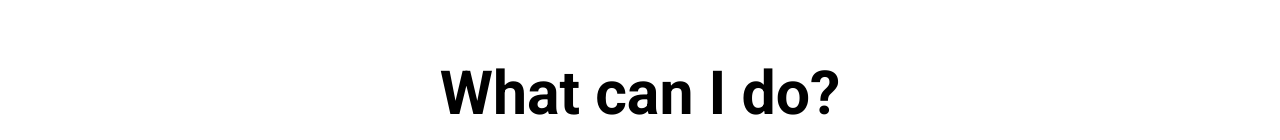
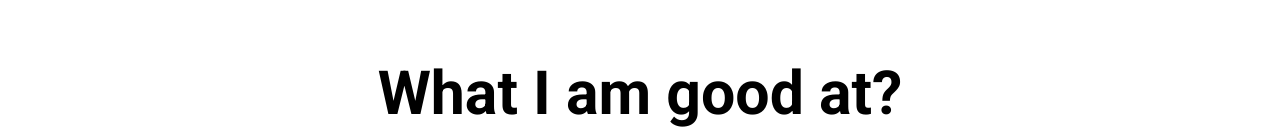
Before and after one commit to nahuelavila/portfolio, a Next.js app: page / in a window 1280 px wide. Shown: the part 804-944 px from the top of the page. Built offline with nearby package versions, Linux system fonts and the light colour scheme.

Commit message:
Change wid-card-title text

```diff
--- a/src/components/WIDCard.jsx
+++ b/src/components/WIDCard.jsx
@@ -5,7 +5,7 @@ export function WIDCard() {
         <div className="whatido wid-card-container p-6 sm:p-12 grid place-content-center">
             <article className="grid place-items-center text-center gap-6">
                 <div className="horizontal-line bg-white/10 h-0.5 "></div>
-                <p className="wid-card-title font-bold text-[3rem] leading-[2.5rem] sm:text-[3.8rem] sm:leading-[3rem]">What can I do?</p>
+                <p className="wid-card-title font-bold text-[3rem] leading-[2.5rem] sm:text-[3.8rem] sm:leading-[3rem]">What I am good at?</p>
                 <Image className='grid place-items-center' width='256' height='256' src='/computer.svg' />
                 <div className="wid-skills">
                     <p className="wid-card-subtitle font-light sm:leading-[1rem]">
```
